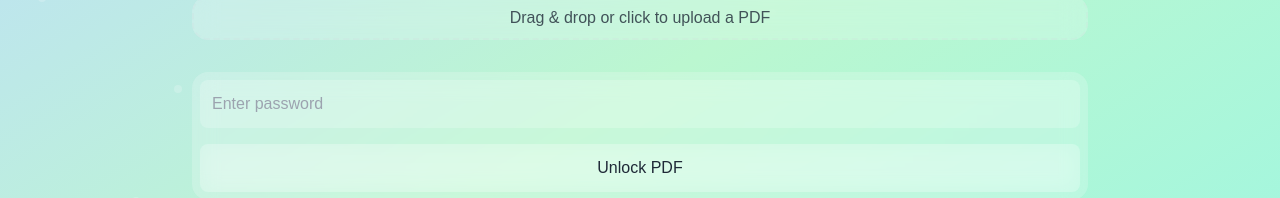
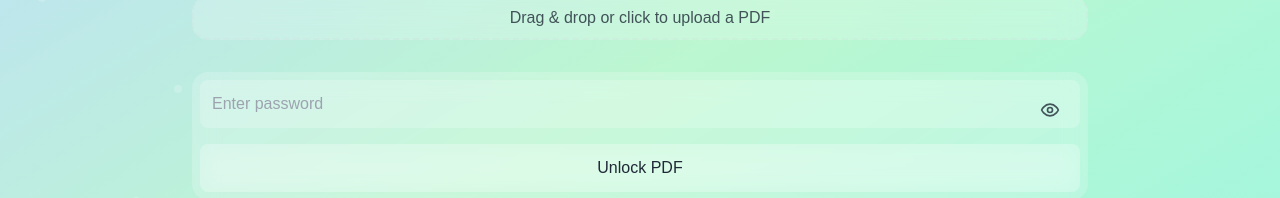
Before and after one commit to AmanYadav007/QuickSideTool, a React (Create React App) app: page /unlock-pdf in a window 1280 px wide. Shown: the part 308-506 px from the top of the page. Built offline with nearby package versions, Linux system fonts and the light colour scheme.

Commit message:
password viewer

```diff
--- a/src/components/PDFUnlocker.jsx
+++ b/src/components/PDFUnlocker.jsx
@@ -1,6 +1,6 @@
 import React, { useState } from 'react';
 import { Link } from 'react-router-dom';
-import { ArrowLeft, Lock, Unlock } from 'lucide-react';
+import { ArrowLeft, Lock, Unlock, Eye, EyeOff } from 'lucide-react';
 import Confetti from 'react-confetti';
 
 const PDFUnlocker = () => {
@@ -11,6 +11,7 @@ const PDFUnlocker = () => {
   const [action, setAction] = useState('unlock'); // 'unlock' or 'lock'
   const [showConfetti, setShowConfetti] = useState(false);
   const [isDragging, setIsDragging] = useState(false);
+  const [showPassword, setShowPassword] = useState(false); // Toggle password visibility
 
   // Theme settings based on action
   const theme = {
@@ -230,13 +231,21 @@ const PDFUnlocker = () => {
             <div
               className={`mt-8 ${theme[action].bg} backdrop-blur-md rounded-2xl p-6 ${theme[action].border} hover:shadow-glow`}
             >
-              <input
-                type="password"
-                placeholder="Enter password"
-                value={password}
-                onChange={(e) => setPassword(e.target.value)}
-                className={`w-full mb-4 p-3 ${theme[action].bg} ${theme[action].text} rounded-lg ${theme[action].border} focus:outline-none focus:border-opacity-40 hover:shadow-glow`}
-              />
+              <div className="relative">
+                <input
+                  type={showPassword ? 'text' : 'password'}
+                  placeholder="Enter password"
+                  value={password}
+                  onChange={(e) => setPassword(e.target.value)}
+                  className={`w-full mb-4 p-3 ${theme[action].bg} ${theme[action].text} rounded-lg ${theme[action].border} focus:outline-none focus:border-opacity-40 hover:shadow-glow pr-12`}
+                />
+                <button
+                  onClick={() => setShowPassword(!showPassword)}
+                  className={`absolute right-3 top-3 p-2 ${theme[action].text} text-opacity-80 hover:text-opacity-100 transition-all duration-300`}
+                >
+                  {showPassword ? <EyeOff size={20} /> : <Eye size={20} />}
+                </button>
+              </div>
               <button
                 onClick={handleAction}
                 disabled={isLoading}
```
